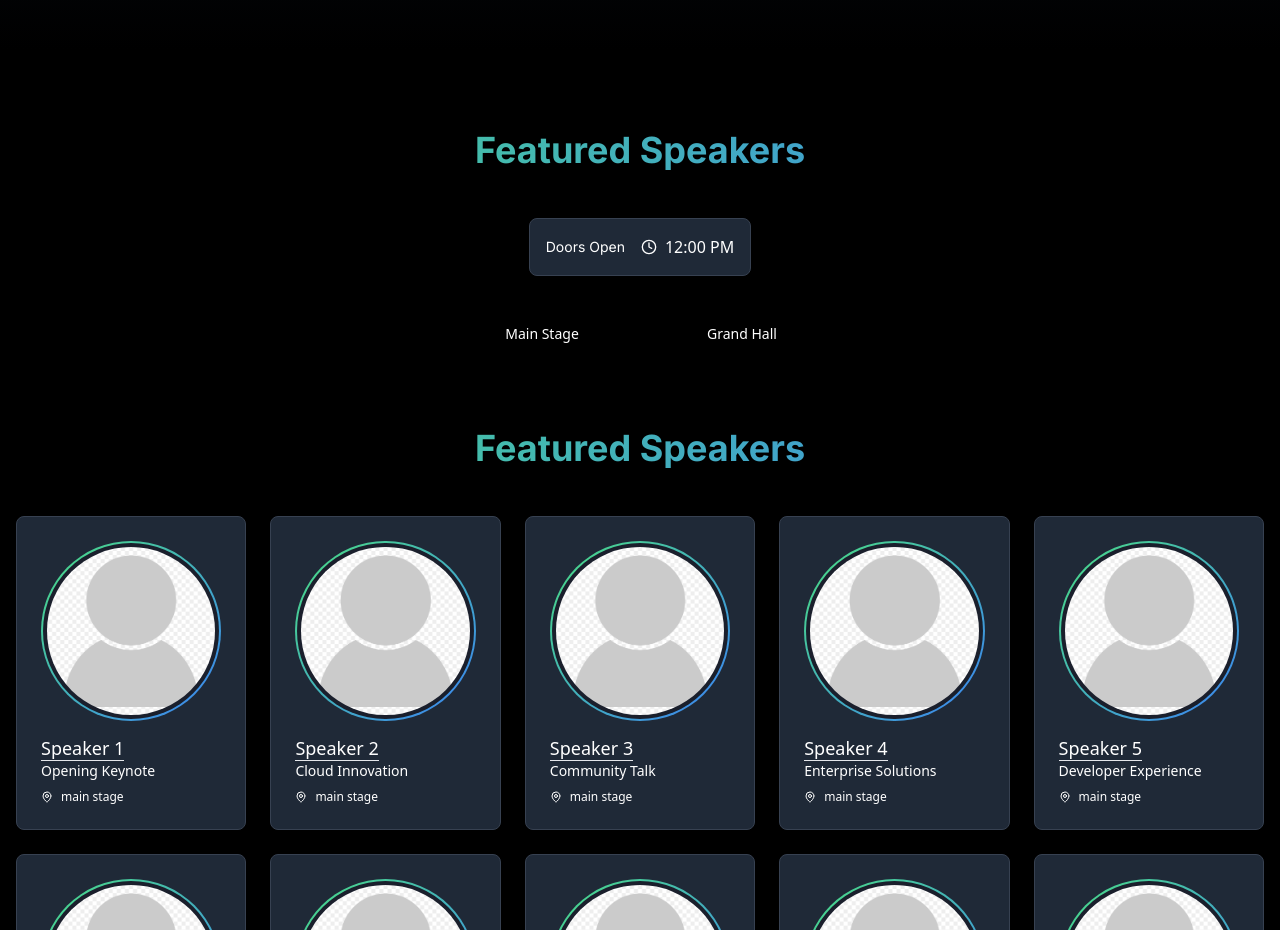
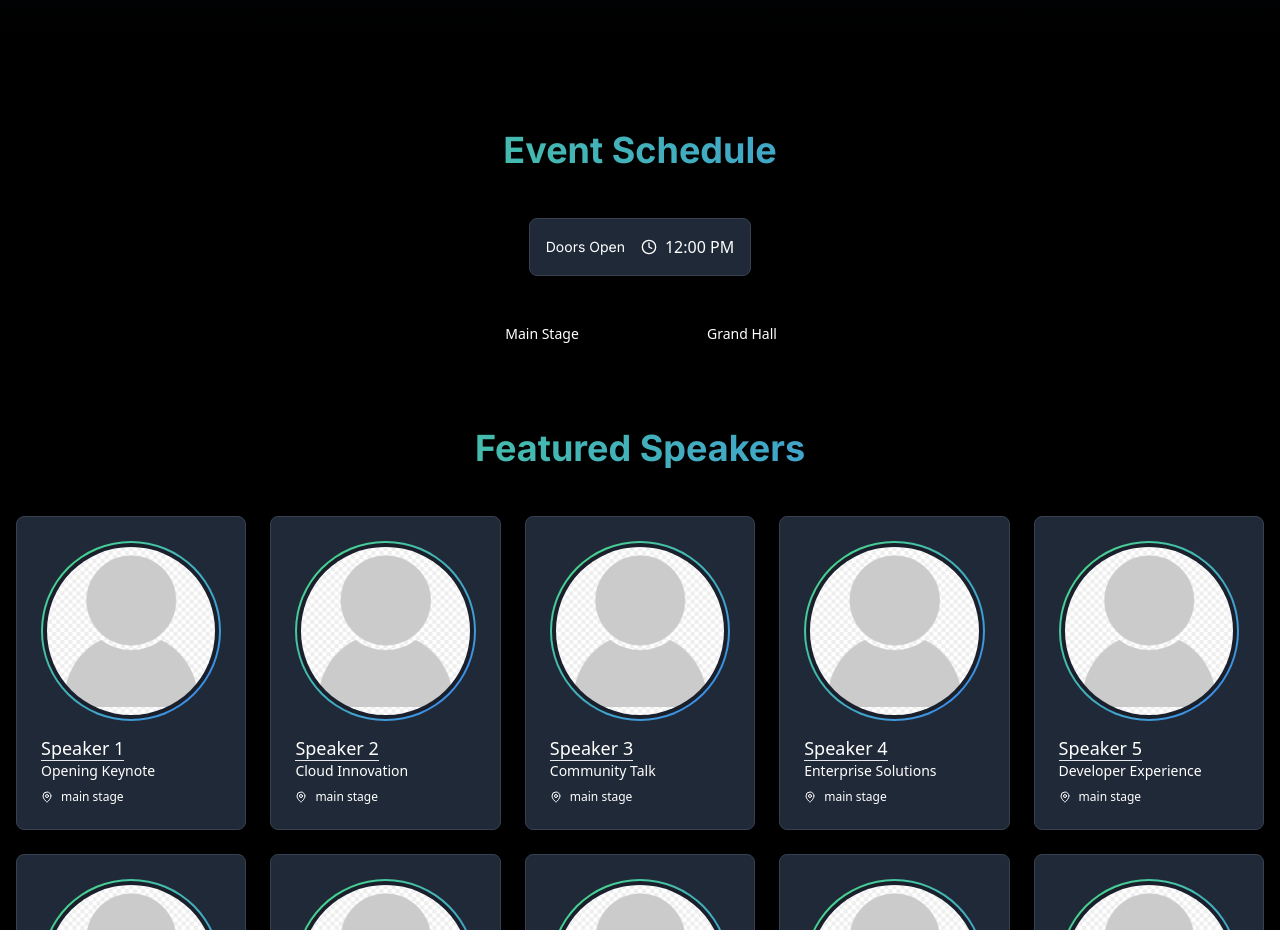
Before and after one commit to bibschan/cloud-summit-2025, a Next.js app: page / in a window 1280 px wide. Shown: the part 2700-3630 px from the top of the page. Built offline with nearby package versions, Linux system fonts and the light colour scheme.

Commit message:
modify title

```diff
--- a/src/components/schedule-and-speakers.tsx
+++ b/src/components/schedule-and-speakers.tsx
@@ -158,7 +158,7 @@ export default function ScheduleAndSpeakers() {
   return (
     <section className="container mx-auto py-20">
       <h2 className="text-center text-4xl font-bold bg-clip-text text-transparent bg-gradient-to-r from-green-400 to-blue-500 mb-12">
-        Featured Speakers
+        Event Schedule
       </h2>
       <div className="flex justify-center">
         <Card className="bg-gray-800 border-gray-700">
```
